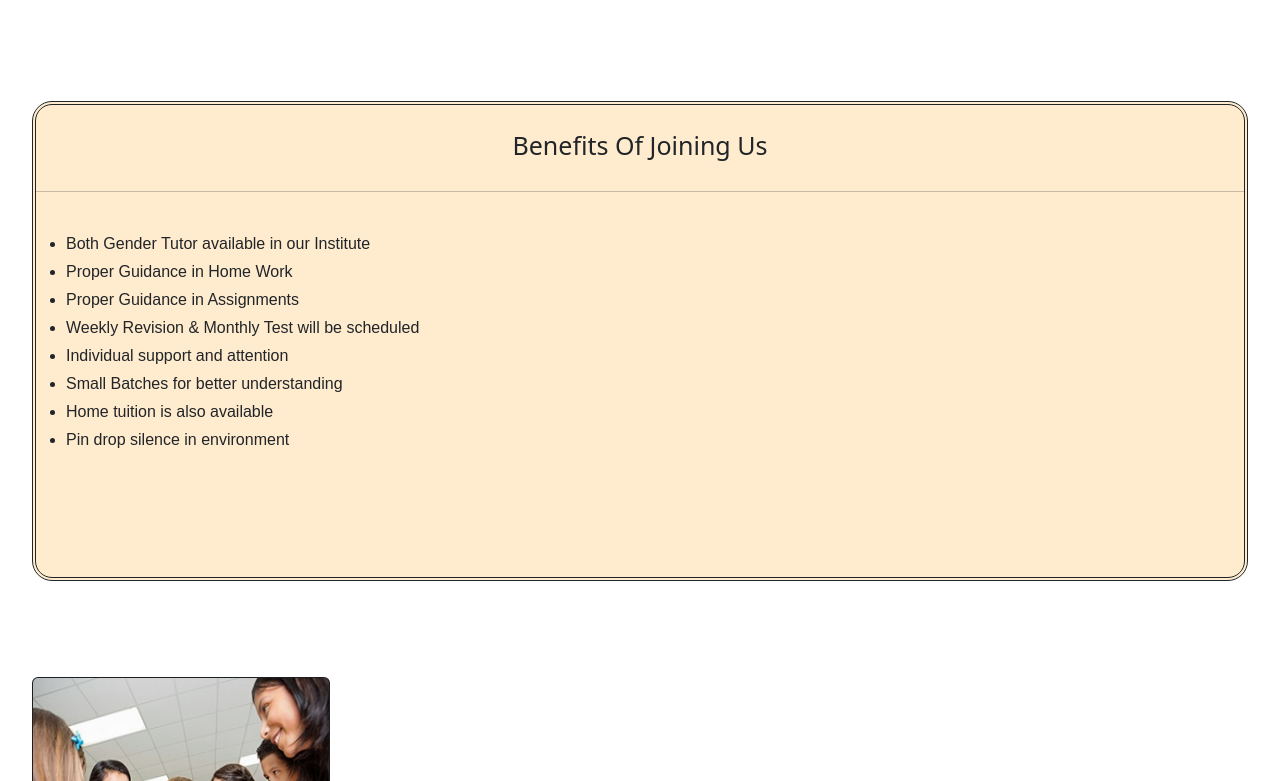
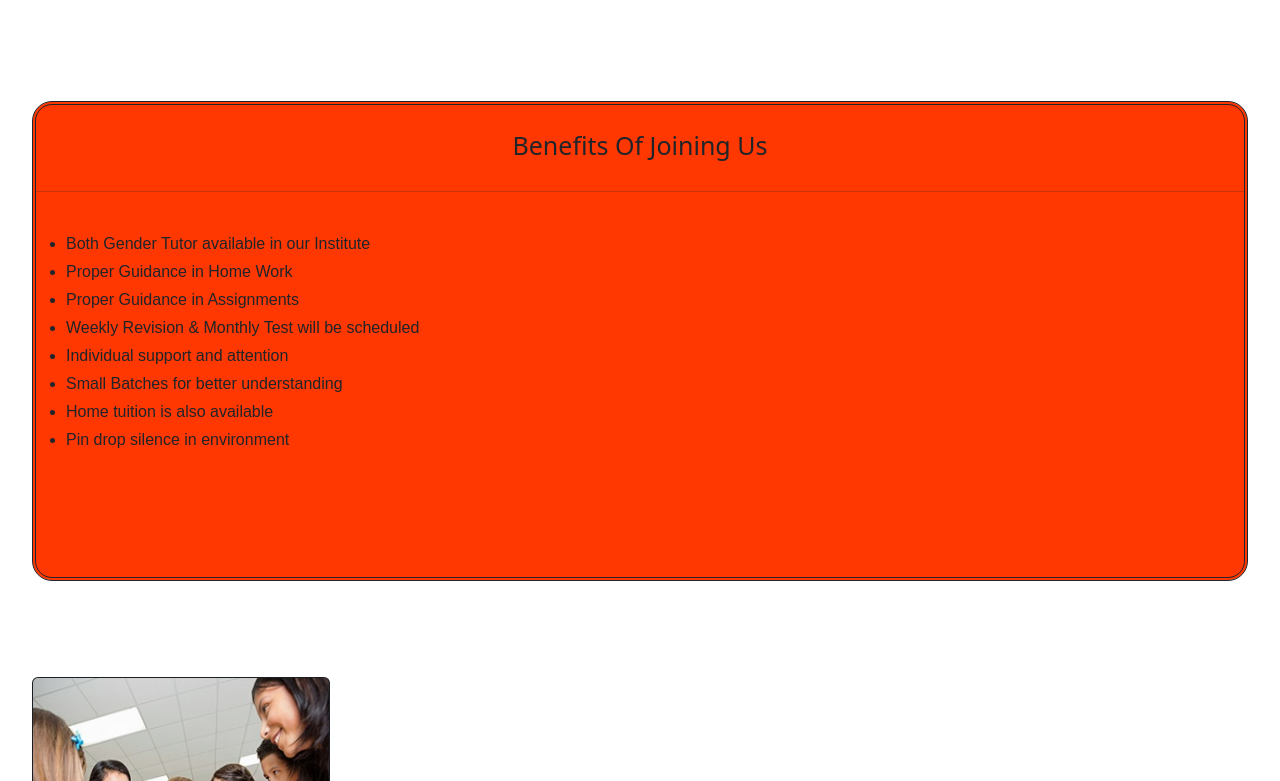
Before and after one commit to ayusingh-123/Ankush_Yadav, a plain HTML site: page index.html in a window 1280 px wide. Shown: the part 585-1366 px from the top of the page. Drawn offline with nearby package versions, Linux system fonts and the light colour scheme.

Commit message:
Update index.html

```diff
--- a/index.html
+++ b/index.html
@@ -51,7 +51,7 @@
 </div>
 <br id="about"><br><br>
 
-<div style="margin: 2rem; margin-top: 2rem; margin-bottom: 6rem; height: 30rem; border: 4px; border-radius: 20px; background-color: blanchedalmond; border-style: double;">
+<div style="margin: 2rem; margin-top: 2rem; margin-bottom: 6rem; height: 30rem; border: 4px; border-radius: 20px; background-color: rgb(255, 55, 0); border-style: double;">
 
   <center style="padding: 10px; padding-top: 22px; font-size: 25px;">Benefits Of Joining Us</center>
   <hr>
```
